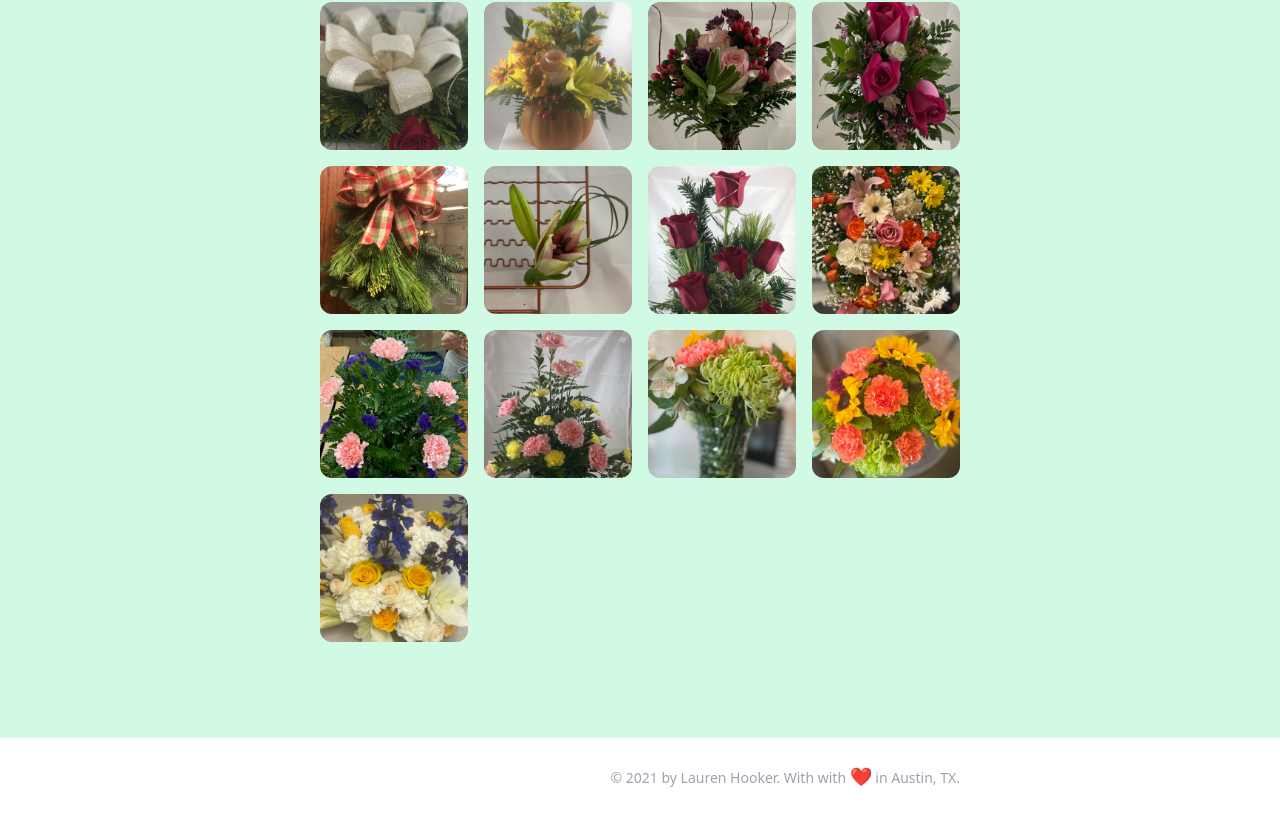
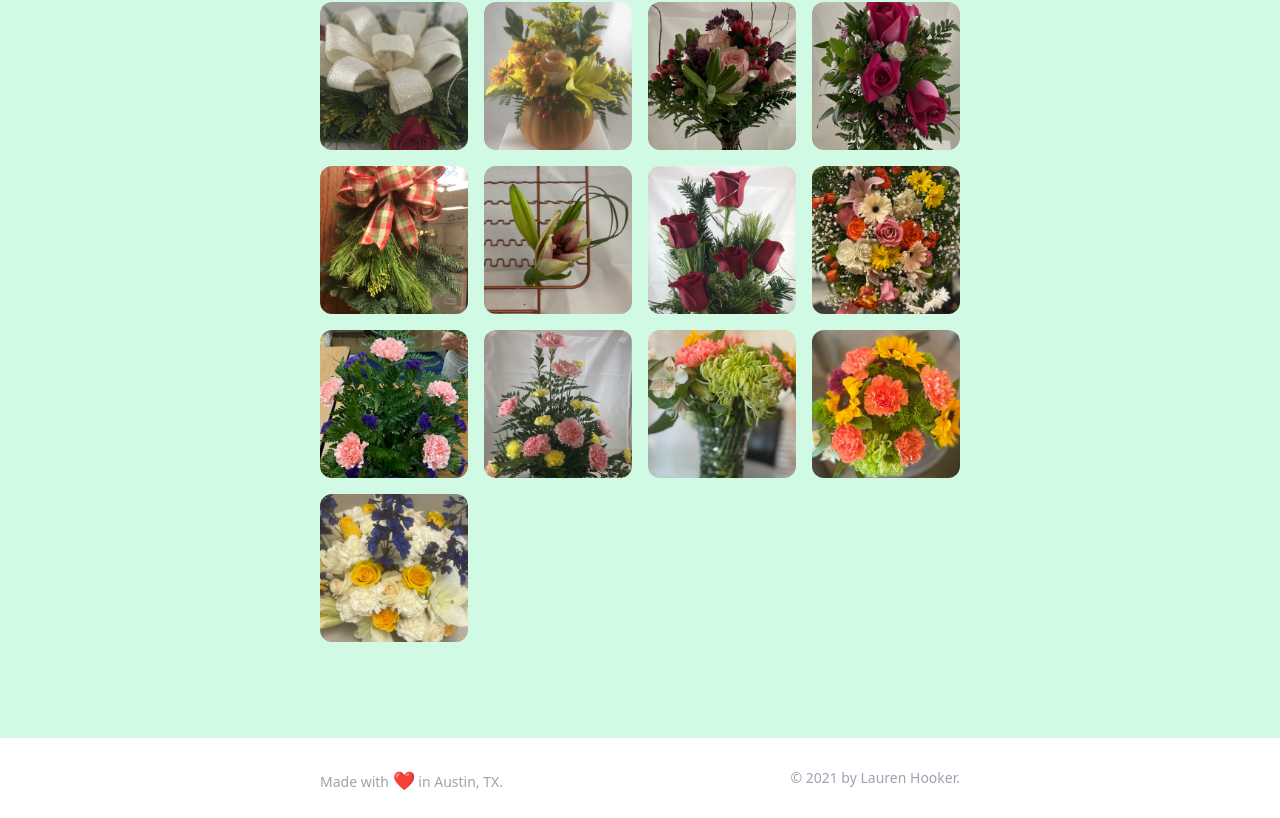
Before and after one commit to etelford/lauren-luvs-flowers, a Vue app: page / in a window 1280 px wide. Shown: the part 564-1382 px from the top of the page. Built offline with nearby package versions, Linux system fonts and the light colour scheme.

Commit message:
Text fixes

```diff
--- a/src/App.vue
+++ b/src/App.vue
@@ -3,9 +3,9 @@
         <div class="mt-6 bg-white w-full border-t border-b border-green-400 px-6 md:px-0">
             <div class="container w-full md:w-3/4 lg:w-3/5 xl:w-1/2 mx-auto">
                 <div class="py-8 text-2xl text-green-800 leading-8">
-                    <div class="flex space-x-2 items-center">
+                    <div class="flex flex-col md:flex-row md:space-x-2 items-center">
                         <span class="text-6xl">💐</span>
-                        <p> Hello, my name is <span class="font-semibold">Lauren</span> and I'm an aspiring <span class="font-semibold">floral designer</span> based in <span class="font-semibold">Austin, Texas</span>. Welcome to my portfolio!</p>
+                        <p class="mt-4 md:mt-0"> Hello, my name is <span class="font-semibold">Lauren</span> and I'm an aspiring <span class="font-semibold">floral designer</span> based in <span class="font-semibold">Austin, Texas</span>. Welcome to my portfolio!</p>
                     </div>
 
                     <p class="mt-6 text-lg text-green-600">I hold Level 1 knowledge and skill-based certificates from the Texas State Florist Association.</p>
@@ -178,7 +178,10 @@
 
         <div class="py-6 bg-white w-full px-6 md:px-0 text-gray-400 text-sm text-right">
             <div class="container w-full md:w-3/4 lg:w-3/5 xl:w-1/2 mx-auto">
-                <p>&copy; 2021 by Lauren Hooker. With with <span class="text-lg">❤️</span> in Austin, TX.</p>
+                <div class="flex flex-col md:flex-row-reverse items-center justify-between">
+                    <p>&copy; 2021 by Lauren Hooker.</p>
+                    <p class="mt-1">Made with <span class="text-lg">❤️</span> in Austin, TX.</p>
+                </div>
             </div>
         </div>
     </div>
```
